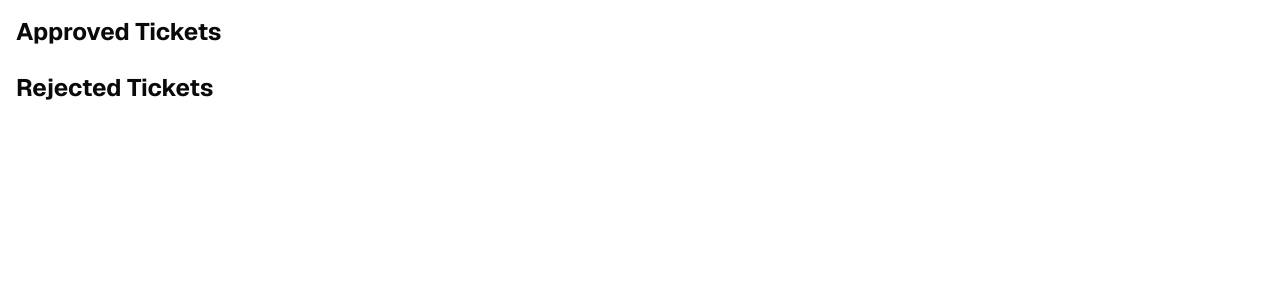
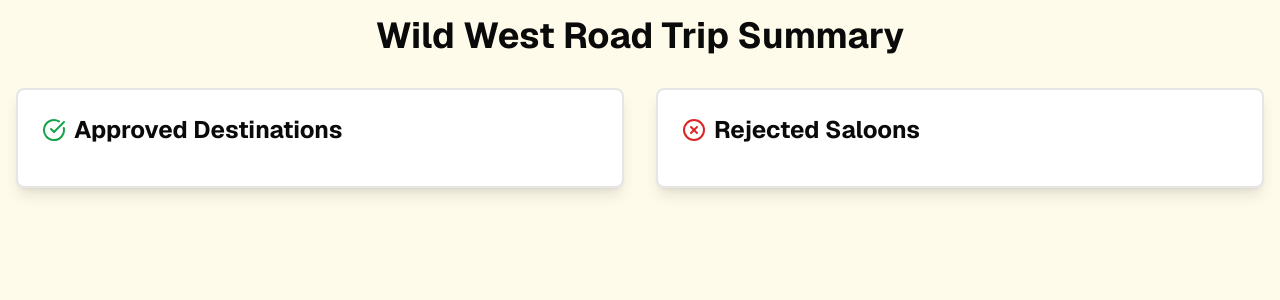
Before and after one commit to denniwang/IssueExpress, a Next.js app: page /protected/summary in a window 1280 px wide. Shown: the top 300 px of the page. Built offline with nearby package versions, Linux system fonts and the light colour scheme.

Commit message:
wild west road trip sumary page

```diff
--- a/app/protected/summary/page.tsx
+++ b/app/protected/summary/page.tsx
@@ -1,54 +1,59 @@
 "use client";
 
-import { useSearchParams } from "next/navigation";
 import { useEffect, useState } from "react";
 import { validTickets, Ticket } from "../tickets/types";
-
+import { MapPin, CheckCircle, XCircle } from 'lucide-react';
+import React from 'react';
 
 export default function SummaryPage() {
-  const searchParams = useSearchParams();
   const [approvedTickets, setApprovedTickets] = useState<Ticket[]>([]);
   const [rejectedTickets, setRejectedTickets] = useState<Ticket[]>([]);
-  const [total, setTotal] = useState(0);
 
   useEffect(() => {
     const parsedTickets = validTickets;
+    const approved = parsedTickets.filter(t => t.approved).map(t => t.ticket);
+    const rejected = parsedTickets.filter(t => !t.approved).map(t => t.ticket);
 
-    const approved = [];
-    const rejected = [];
-
-    for (const ticket of parsedTickets) {
-      if (ticket.approved) {
-        approved.push(ticket.ticket);
-      } else {
-        rejected.push(ticket.ticket);
-      }
-    }
-
-    // Set state after accumulating the tickets
     setApprovedTickets(approved);
     setRejectedTickets(rejected);
-
-    console.log(approved);
-    console.log(rejected);
-  }, []); // Empty dependency array to run only on mount
+  }, []);
 
   return (
-    <div className="container mx-auto p-4">
-      <h1 className="text-2xl font-bold mb-6">Approved Tickets</h1>
+    <div className="container mx-auto p-4 bg-amber-50 min-h-screen">
+      <h1 className="text-4xl font-bold mb-8 text-center text-brown-800 font-western">Wild West Road Trip Summary</h1>
+
+      <div className="grid md:grid-cols-2 gap-8">
+        <TicketList title="Approved Destinations" tickets={approvedTickets} icon={<CheckCircle className="text-green-600" />} />
+        <TicketList title="Rejected Saloons" tickets={rejectedTickets} icon={<XCircle className="text-red-600" />} />
+      </div>
+    </div>
+  );
+}
+
+function TicketList({ title, tickets, icon }: { title: string, tickets: Ticket[], icon: React.ReactNode }) {
+  return (
+    <div className="bg-white p-6 rounded-lg shadow-lg border-2 border-brown-600">
+      <h2 className="text-2xl font-bold mb-4 text-brown-800 flex items-center gap-2">
+        {icon}
+        {title}
+      </h2>
       <div className="space-y-4">
-        {approvedTickets.map((ticket: Ticket, index: number) => (
-          <h2 key={index}>{ticket.name}</h2>
-        ))}
-
-      </div>
-      <h1 className="text-2xl font-bold mb-6">Rejected Tickets</h1>
-      <div className="space-y-4">
-        {rejectedTickets.map((ticket: Ticket, index: number) => (
-          <h2 key={index}>{ticket.name}</h2>
+        {tickets.map((ticket, index) => (
+          <TicketCard key={index} ticket={ticket} />
         ))}
       </div>
     </div>
-
   );
 }
+
+function TicketCard({ ticket }: { ticket: Ticket }) {
+  return (
+    <div className="bg-amber-100 p-4 rounded-md shadow border border-brown-300 hover:shadow-md transition-shadow">
+      <h3 className="text-xl font-semibold text-brown-700">{ticket.name}</h3>
+      <p className="text-brown-600 flex items-center gap-1 mt-2">
+        <MapPin size={16} />
+        {ticket.label}
+      </p>
+    </div>
+  );
+}
```
